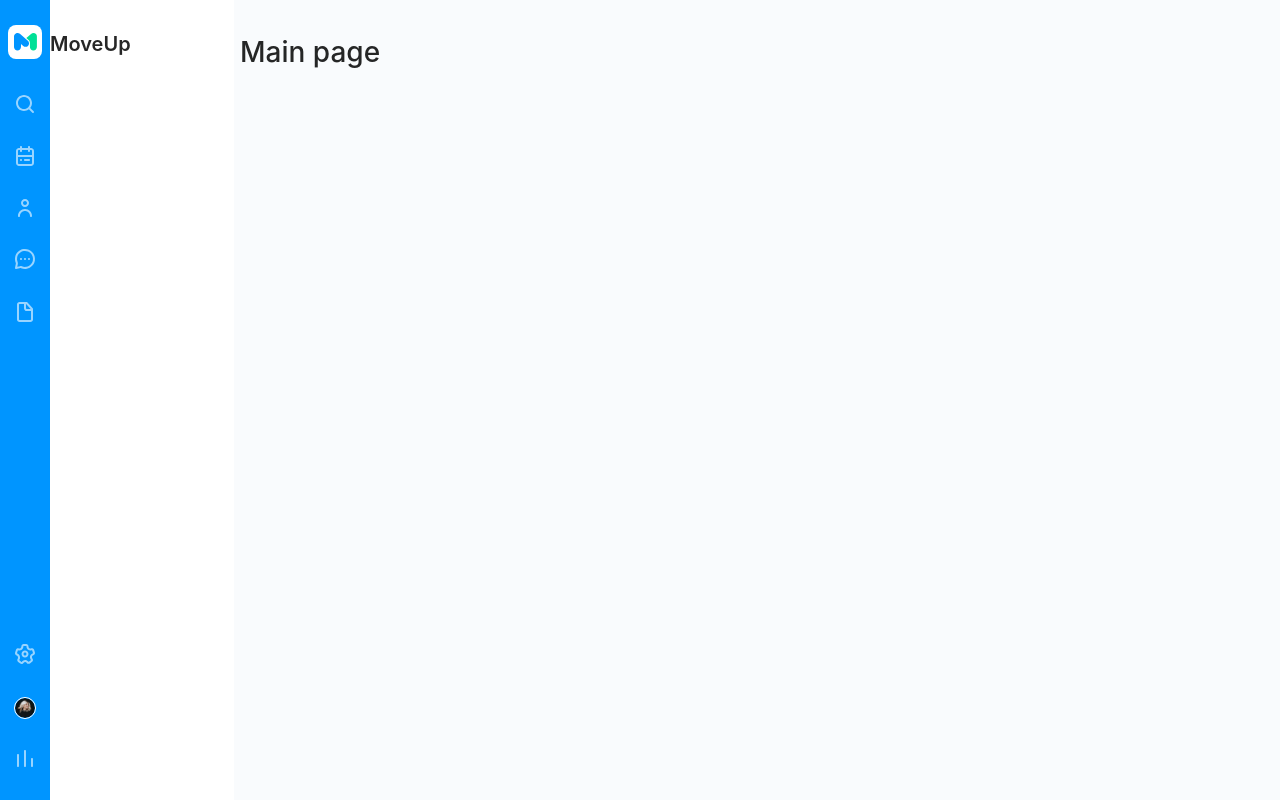
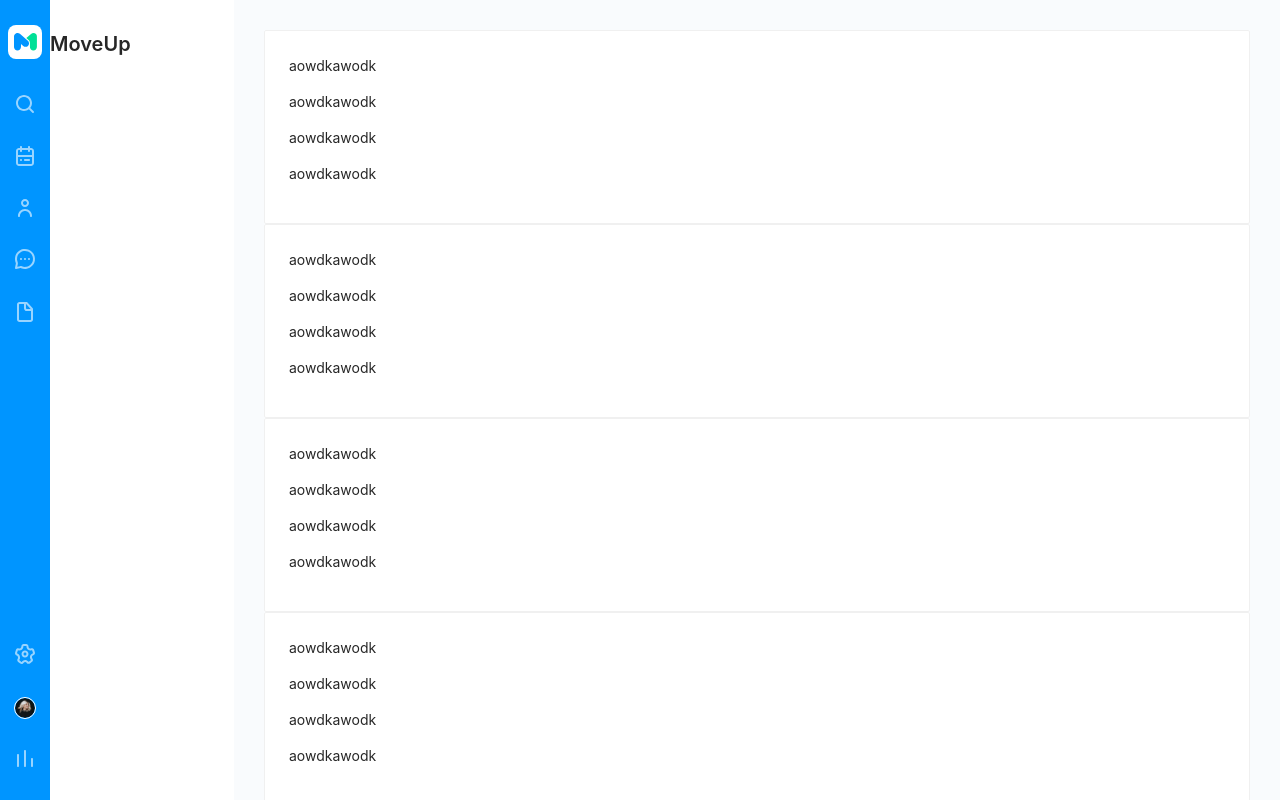
Before and after one commit to michaeldaineka/HR-Management-Admin-Template, a React (Create React App) app: page / in a window 1280 px wide. Both pictures are taken after a click on the button "Log In". Shown: the top 800 px of the page. Built offline with nearby package versions, Linux system fonts and the light colour scheme.

Commit message:
feat: layout schema add && lots of improve

```diff
--- a/src/components/Layout/Layout.js
+++ b/src/components/Layout/Layout.js
@@ -2,14 +2,13 @@ import React from "react";
 import { useHistory, useLocation, Link, Switch, Route } from "react-router-dom";
 import s from "./Layout.module.less";
 import Sidebar from "components/Sidebar";
-import layoutSchema, { routes } from "./layoutSchema";
+import layoutSchema, { layoutRoutes } from "./layoutSchema";
 
 export default () => {
   const location = useLocation();
-  console.log(routes)
   return (
-    <>
-      {routes.includes(location.pathname) ? <Sidebar /> : null}
+    <div className={s.layout}>
+      {layoutRoutes.includes(location.pathname) ? <Sidebar /> : null}
       <main className={s.content}>
         <Switch>
           {layoutSchema.map((item) => (
@@ -18,6 +17,6 @@ export default () => {
           )}
         </Switch>
       </main>
-    </>
+    </div>
   );
 };
--- a/src/components/Layout/Layout.module.less
+++ b/src/components/Layout/Layout.module.less
@@ -1,5 +1,15 @@
 @import "styles/app";
 
-.content {
-  padding: 30px 30px 30px 240px;
+.layout {
+  display: flex;
+  .content {
+    display: flex;
+    flex-direction: column;
+    margin: 30px;
+    width: 100%;
+    :global(.error) {
+      margin: -30px;
+      width: calc(100% + 60px)
+    }
+  }
 }
--- a/src/components/Layout/layoutSchema.js
+++ b/src/components/Layout/layoutSchema.js
@@ -1,11 +1,36 @@
 import React from "react";
 import Error from "pages/error";
+import {Card} from 'antd'
 
 const schema = [
   {
     path: "/",
     exact: true,
-    render: () => <h1>Main page</h1>,
+    render: () => (
+        <>
+          <Card>
+            <p>aowdkawodk</p><p>aowdkawodk</p><p>aowdkawodk</p><p>aowdkawodk</p>
+          </Card>
+          <Card>
+            <p>aowdkawodk</p><p>aowdkawodk</p><p>aowdkawodk</p><p>aowdkawodk</p>
+          </Card>
+          <Card>
+            <p>aowdkawodk</p><p>aowdkawodk</p><p>aowdkawodk</p><p>aowdkawodk</p>
+          </Card>
+          <Card>
+            <p>aowdkawodk</p><p>aowdkawodk</p><p>aowdkawodk</p><p>aowdkawodk</p>
+          </Card>
+          <Card>
+            <p>aowdkawodk</p><p>aowdkawodk</p><p>aowdkawodk</p><p>aowdkawodk</p>
+          </Card>
+          <Card>
+            <p>aowdkawodk</p><p>aowdkawodk</p><p>aowdkawodk</p><p>aowdkawodk</p>
+          </Card>
+          <Card>
+            <p>aowdkawodk</p><p>aowdkawodk</p><p>aowdkawodk</p><p>aowdkawodk</p>
+          </Card>
+          </>
+    ),
   },
   {
     path: "/dash",
@@ -19,7 +44,7 @@ const schema = [
 
 export default schema;
 
-export const routes = (function () {
+export const layoutRoutes = (function () {
    return schema.map((item) => {
     return item = item.path
   });
--- a/src/components/Sidebar/Sidebar.module.less
+++ b/src/components/Sidebar/Sidebar.module.less
@@ -1,10 +1,9 @@
 @import "styles/app";
 
 .sidebar {
-  position: fixed;
+  position: sticky;
+  height: 100vh;
   top: 0;
-  left: 0;
-  bottom: 0;
   display: flex;
   .navbar {
     background-color: @primary-color;
--- a/src/pages/auth/Auth.js
+++ b/src/pages/auth/Auth.js
@@ -42,7 +42,7 @@ const Auth = () => {
   return (
     <Row>
       <Col xs={24} md={12}>
-        <section className={s.loginSection}>
+        <div className={s.loginSection}>
           <Tabs
             activeKey={activeKey}
             onChange={(tabNum) => setActiveKey(tabNum)}
@@ -162,17 +162,17 @@ const Auth = () => {
               </Form>
             </TabPane>
           </Tabs>
-        </section>
+        </div>
       </Col>
       <Col xs={24} md={12}>
-        <section className={s.infoSection}>
+        <div className={s.infoSection}>
           <Space direction={"vertical"} align={"center"} size={"large"}>
             <img src={logo} alt={"MoveUp"} />
             <Title level={2} className={s.title}>
               HR Management Admin Template
             </Title>
           </Space>
-        </section>
+        </div>
       </Col>
     </Row>
   );
--- a/src/pages/error/Error.js
+++ b/src/pages/error/Error.js
@@ -8,7 +8,7 @@ const Error = () => {
   const { Title } = Typography;
   const history = useHistory();
   return (
-    <section className={s.errorPage}>
+    <div className={`${s.errorPage} error`}>
       <Card>
         <Space direction={"vertical"} align={"center"}>
           <Title className={s.title}>404</Title>
@@ -21,7 +21,7 @@ const Error = () => {
           </Button>
         </Space>
       </Card>
-    </section>
+    </div>
   );
 };
 
```
